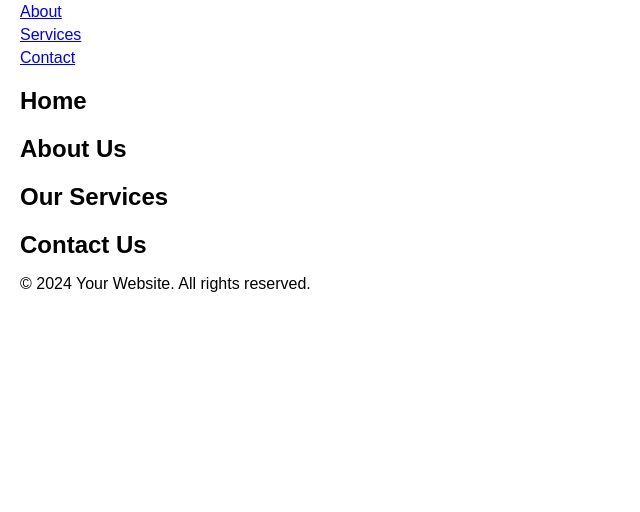
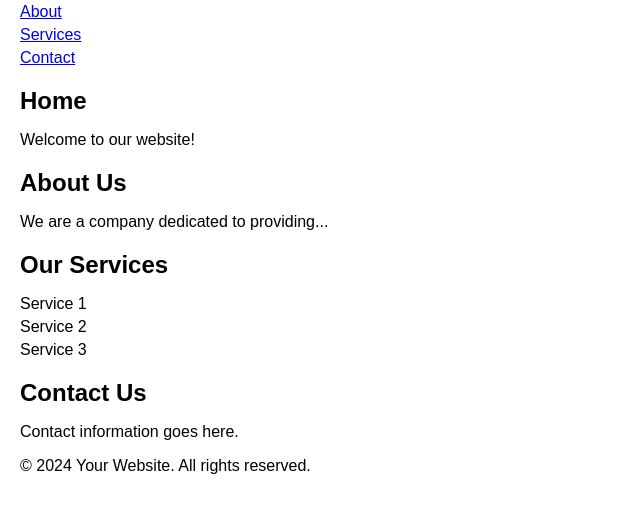
Before and after one commit to DanielGaudreault/family-album, a plain HTML site: page index.html in a window 1280 px wide. Shown: the part 114-626 px from the top of the page, without its empty margins (0-640 px from the left). Drawn offline with Linux system fonts and the light colour scheme.

Commit message:
Update index.html

```diff
--- a/index.html
+++ b/index.html
@@ -4,8 +4,7 @@
     <meta charset="UTF-8">
     <meta name="viewport" content="width=device-width, initial-scale=1.0">
     <title>Your Website Title</title>
-    <link rel="stylesheet" href="styles.css"> <!-- You can link an external stylesheet here -->
-    <!-- You can add more meta tags, link to CSS files, or include scripts here -->
+    <link rel="stylesheet" href="styles.css">
 </head>
 <body>
     <header>
@@ -23,28 +22,31 @@
     <main>
         <section id="home">
             <h2>Home</h2>
-            <!-- Your home content goes here -->
+            <p>Welcome to our website!</p>
         </section>
 
         <section id="about">
             <h2>About Us</h2>
-            <!-- Your about content goes here -->
+            <p>We are a company dedicated to providing...</p>
         </section>
 
         <section id="services">
             <h2>Our Services</h2>
-            <!-- Your services content goes here -->
+            <ul>
+                <li>Service 1</li>
+                <li>Service 2</li>
+                <li>Service 3</li>
+            </ul>
         </section>
 
         <section id="contact">
             <h2>Contact Us</h2>
-            <!-- Your contact form or contact information goes here -->
+            <p>Contact information goes here.</p>
         </section>
     </main>
 
     <footer>
         <p>&copy; 2024 Your Website. All rights reserved.</p>
     </footer>
-    <!-- You can include scripts here -->
 </body>
 </html>
```
